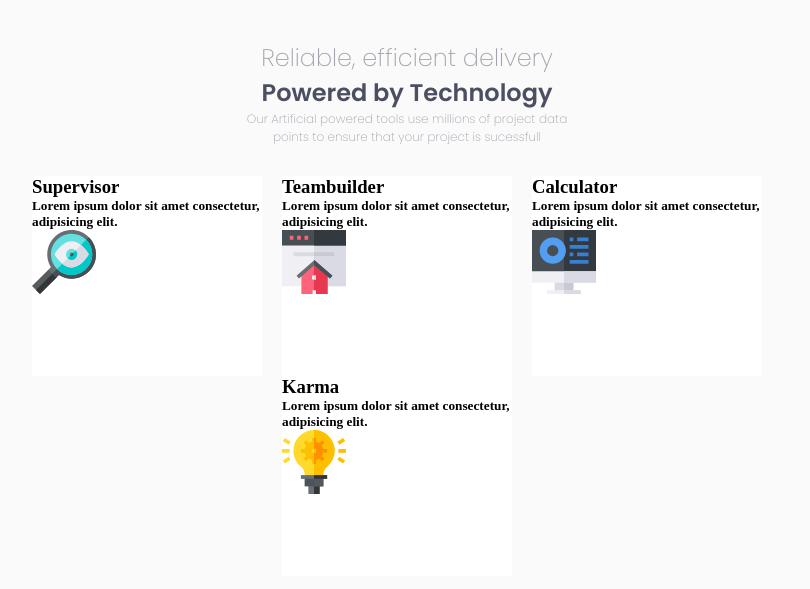
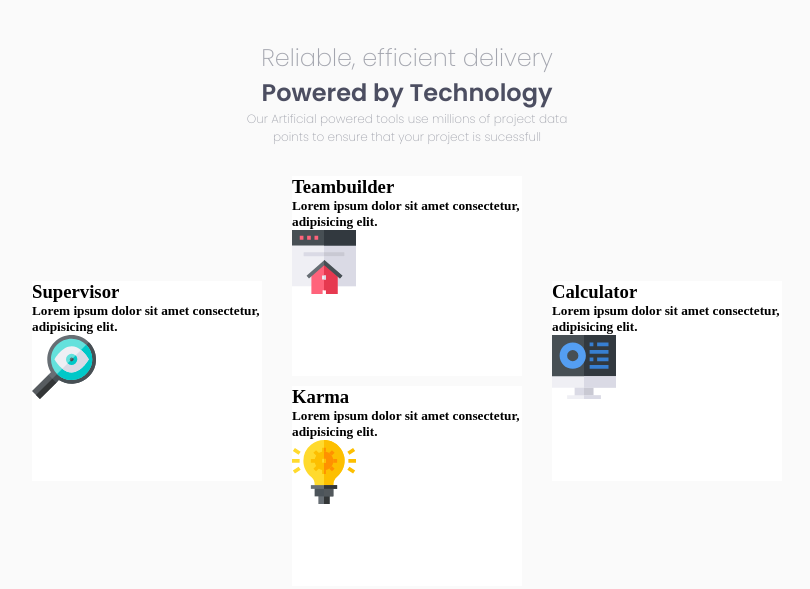
Before and after one commit to estebanmramirez/four_cards, a plain HTML site: page index.html in a window 1280 px wide. Shown: the whole page, without its empty margins (233-1043 px from the left). Drawn offline with Linux system fonts and the light colour scheme.

Commit message:
cambios en la hoja de estilos ubicamos correctamente los cuadros en el grid

```diff
--- a/CSS/estilos.css
+++ b/CSS/estilos.css
@@ -36,32 +36,47 @@ body{
 .main{
     display: grid;
     grid-template-columns: 250px 250px 250px;
+    grid-template-areas:
+    "supervisor teambuilder calculator"
+    "supervisor karma calculator";
     justify-content: center;
+    column-gap: 10px;
+    row-gap: 10px;
     margin-top: 30px;
 }
 
 .main--container1{
+    grid-area: supervisor;
     width: 230px;
     height: 200px;
     background-color: white;
+    align-self: center;
+    justify-self: center;
 }
 
 .main--container2{
+    grid-area: teambuilder;
     width: 230px;
     height: 200px;
     background-color: white;
+    justify-self: center;
 }
 
 .main--container3{
+    grid-area: calculator;
     width: 230px;
     height: 200px;
     background-color: white;
+    justify-self: center;
+    align-self: center;
 }
 
 .main--container4{
+    grid-area: karma;
     grid-column: 2 / 3;
     grid-row: 2 / 3;
     width: 230px;
     height: 200px;
     background-color: white;
+    justify-self: center;
 }
```
